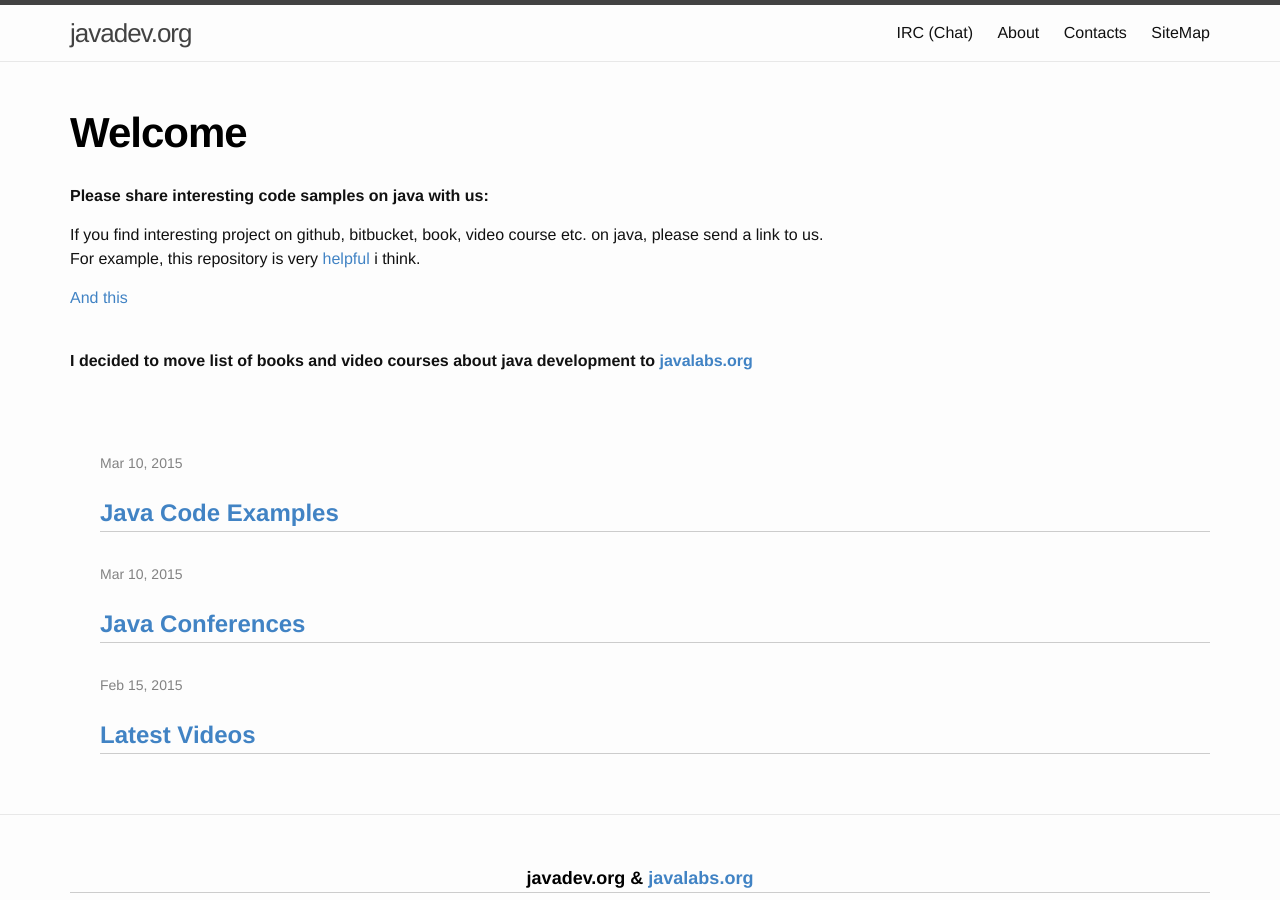
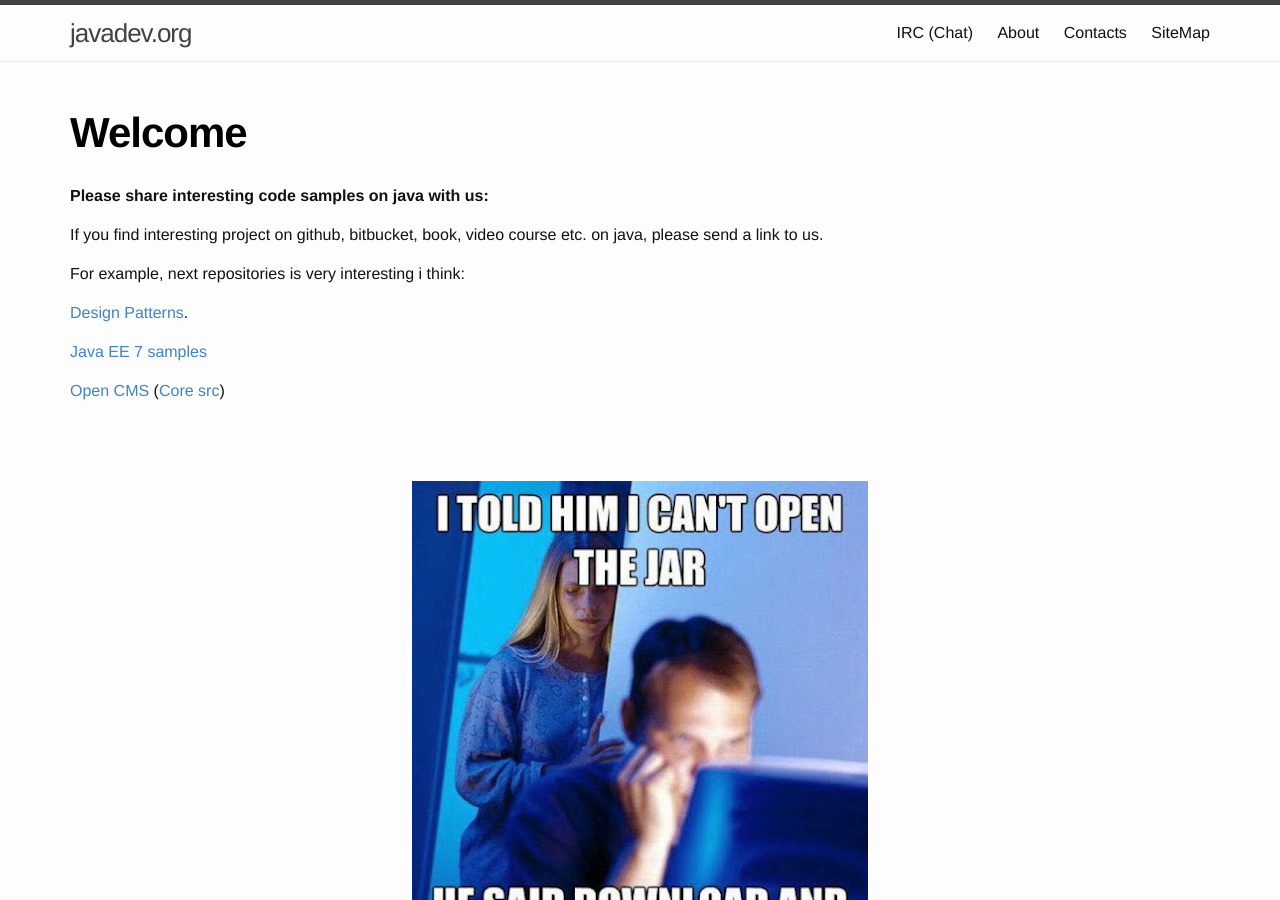
Before and after one commit to webmakaka/javadev.org, a Jekyll site: the page built from website/index.md, in a window 1280 px wide and 900 px high. Built offline with Jekyll 4.4.1, drawn with Linux system fonts in a browser that asks for light colours; comment, search, counter and statistics services are not loaded.

Commit message:
java pictures added

```diff
--- a/_config.yml
+++ b/_config.yml
@@ -1,8 +1,7 @@
 # Site settings
 title: javadev.org
 email: your-email@domain.com
-description: > # this means to ignore newlines until "baseurl:"
-  Website about java development. Java SE, Java EE.
+description: Website about java development. Java SE, Java EE
 baseurl: "" # the subpath of your site, e.g. /blog/
 url: "http://javadev.org" # the base hostname & protocol for your site
 twitter_username: jekyllrb
--- a/website/index.md
+++ b/website/index.md
@@ -7,11 +7,29 @@
 **Please share interesting code samples on java with us:**
 
 If you find interesting project on github, bitbucket, book, video course etc. on java, please send a link to us.
-For example, this repository is very <a href="https://github.com/javadev-org/java-design-patterns">helpful</a> i think.
 
-<a href="https://github.com/javadev-org/javaee7-samples">And this</a>
+
+For example, next repositories is very interesting i think:
+
+<a href="https://github.com/javadev-org/java-design-patterns">Design Patterns</a>.
+
+<a href="https://github.com/javadev-org/javaee7-samples">Java EE 7 samples</a>
+
+
+<a href="http://www.opencms.org/en/development/core.html">Open CMS</a> (<a href="https://github.com/alkacon/opencms-core">Core src</a>)
+
+
+
 <br/><br/>
 
+
+<div align="center">
+    <img src="/website/pictures/jars.jpg" border="0"
+alt="I can't open the jar">
+</div>
+
+
+<br/><br/>
 
 **I decided to move list of books and video courses about java development to <a href="http://javalabs.org/">javalabs.org</a>**
 
@@ -36,3 +54,9 @@
 
 
 </div>
+
+
+<div align="center">
+    <img src="/website/pictures/java_wtf.jpg" border="0"
+alt="WTF in Minutes">
+</div>
```
Also changed, not shown: _posts/2015-02-15-first-post.md (deleted, +0 -179 lines), website/pictures/jars.jpg (added), website/pictures/java_wtf.jpg (added).
